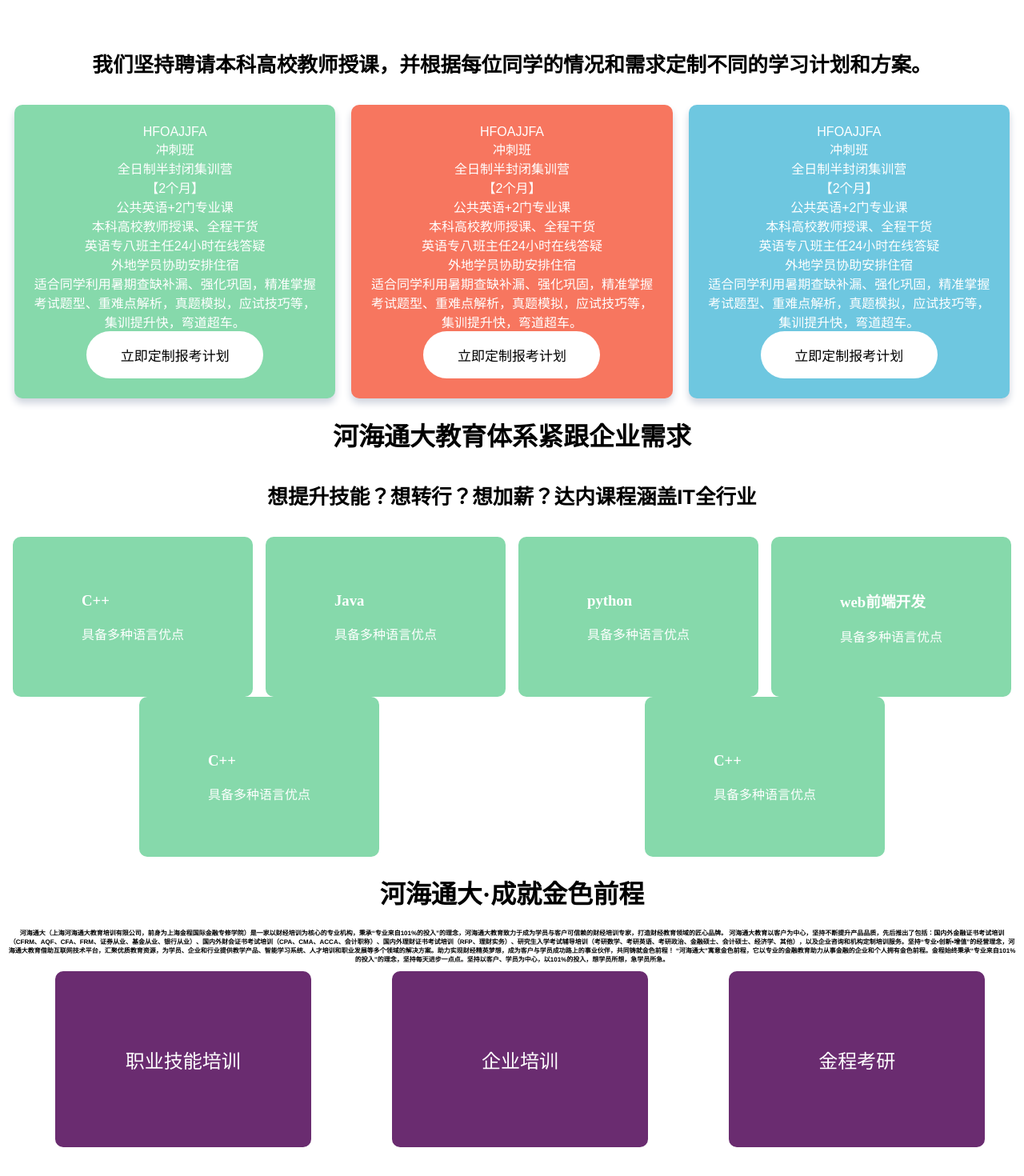
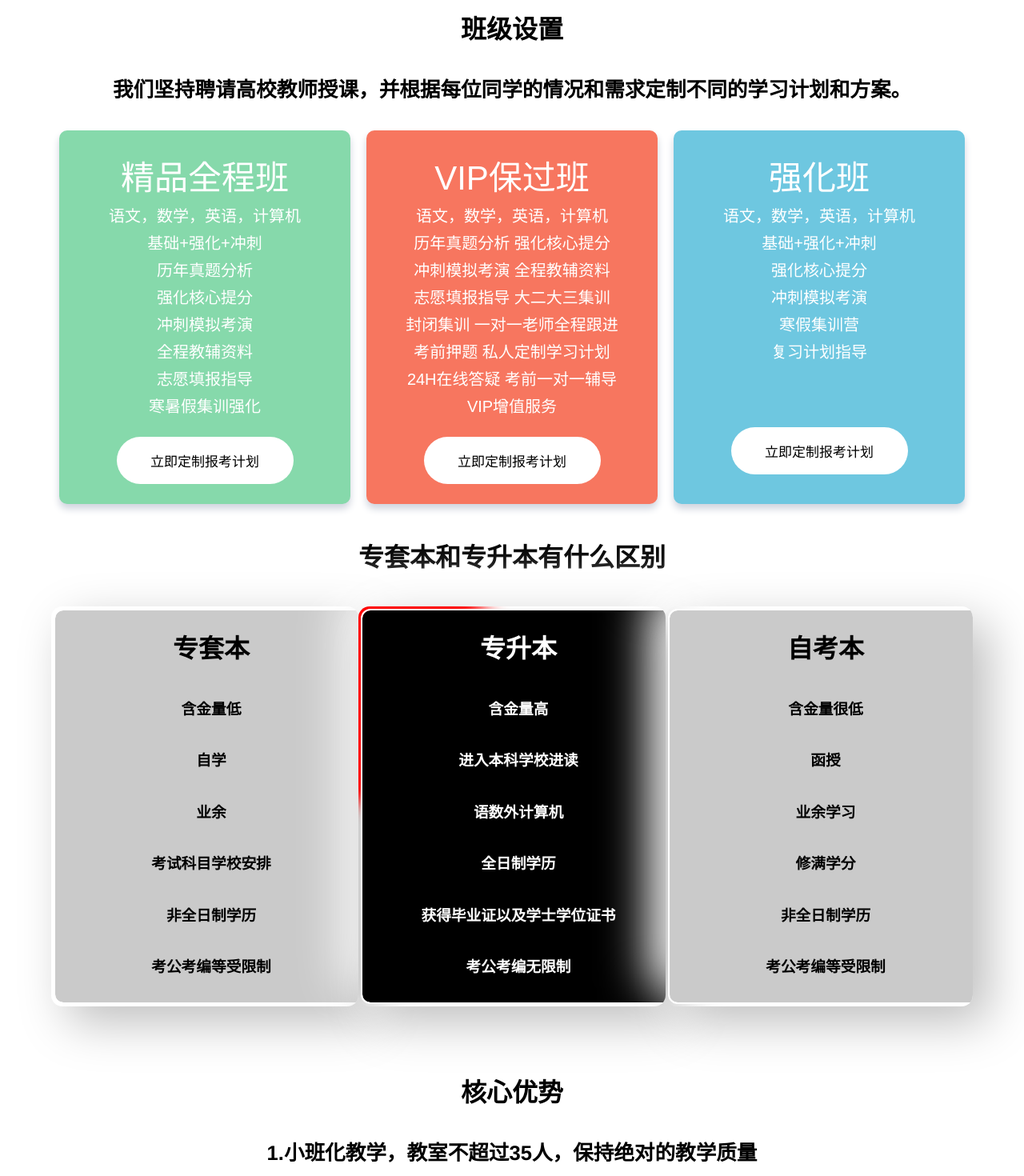
Before and after one commit to chenjiaweizzZ/hetaitongda, a Vue app in the folder app/: page / in a window 1280 px wide. Shown: the part 120-1590 px from the top of the page at 80% size. Before the commit the page ends 1554 px from the top, so only its background shows below. Built offline with nearby package versions, Linux system fonts and the light colour scheme.

Commit message:
首页样式结构修改

```diff
--- a/app/index.html
+++ b/app/index.html
@@ -3,7 +3,7 @@
   <head>
     <meta charset="utf-8">
     <meta name="viewport" content="width=device-width,initial-scale=1.0">
-    <title>河海通大教育</title>
+    <title>菏海通大教育</title>
   </head>
   <body>
     <div id="app"></div>
--- a/app/src/views/Home.vue
+++ b/app/src/views/Home.vue
@@ -1,21 +1,27 @@
 <template>
     <div class="home-wrapper">
         <content-A/>
-        <content-B/>
-        <content-c/>
+        <!-- <content-B/>
+        <content-c/> -->
+        <conten-diff-a/>
+        <content-special/>
     </div>
 </template>
 
 <script>
 import contentA from './components/contentA.vue';
-import contentB from './components/contentB.vue';
-import contentC from './components/contentC.vue';
+// import contentB from './components/contentB.vue';
+// import contentC from './components/contentC.vue';
+import contenDiffA from './components/contenDiffA.vue';
+import contentSpecial from './components/contentSpecial.vue';
 export default {
     name: 'Home',
     components: {
         contentA,
-        contentB,
-        contentC
+        contenDiffA,
+        contentSpecial
+        // contentB,
+        // contentC
      },
     data() {
         return {
--- /dev/null
+++ b/app/src/views/components/contenDiffA.vue
@@ -0,0 +1,173 @@
+<template>
+    <div class="contentDiffA">
+        <div class="section">
+            <h1 class="title1">专套本和专升本有什么区别</h1>
+        </div>
+        <div class="card-box">
+            <div class="card">
+                <div class="bg bg1">
+                    <h1>专套本</h1>
+                    <h3>含金量低</h3>
+                    <h3>自学</h3>
+                    <h3>业余</h3>
+                    <h3>考试科目学校安排</h3>
+                    <h3>非全日制学历</h3>
+                    <h3>考公考编等受限制</h3>
+                </div>
+                <!-- <div class="blob"></div> -->
+            </div>
+            <div class="card">
+                <div class="bg bg2">
+                    <h1>专升本</h1>
+                    <h3>含金量高</h3>
+                    <h3>进入本科学校进读</h3>
+                    <h3>语数外计算机</h3>
+                    <h3>全日制学历</h3>
+                    <h3>获得毕业证以及学士学位证书</h3>
+                    <h3>考公考编无限制</h3>
+                </div>
+                <div class="blob"></div>
+            </div>
+            <div class="card">
+                <div class="bg bg1">
+                    <h1>自考本</h1>
+                    <h3>含金量很低</h3>
+                    <h3>函授</h3>
+                    <h3>业余学习</h3>
+                    <h3>修满学分</h3>
+                    <h3>非全日制学历</h3>
+                    <h3>考公考编等受限制</h3>
+                </div>
+                <!-- <div class="blob"></div> -->
+            </div>
+        </div>
+    </div>
+</template>
+
+<script>
+export default {
+    name: 'contentDiffA',
+    data() {
+        return {
+        }
+    }
+}
+</script>
+<style scoped>
+
+.contentDiffA {
+    display: flex;
+    flex-direction: column;
+    align-items: center;
+}
+.section {
+    text-align: center;
+    /* margin-left: 80px;
+    margin-right: 80px; */
+}
+
+.title1 {
+    font-size: 2em;
+    font-weight: bold;
+}
+
+.title2 {
+    font-size: 1.6em;
+    font-weight: bold;
+    font-family: Montserrat, Helvetica, Arial, sans-serif;
+}
+
+.card-box {
+    /* position: relative; */
+    display: flex;
+    flex: 0 1 30%;
+    justify-content: space-around;
+    margin-bottom: 40px;
+    width: 90vw;
+}
+
+.card {
+    position: relative;
+    width: 400px;
+    height: 500px;
+    border-radius: 14px;
+    z-index: 10;
+    overflow: hidden;
+    display: flex;
+    flex-direction: column;
+    align-items: center;
+    justify-content: center;
+    box-shadow: 20px 20px 60px #bebebe, -20px -20px 60px #ffffff;
+    text-align: center;
+    margin-top: 20px;
+    margin-bottom: 20px;
+}
+
+.bg {
+    position: absolute;
+    top: 5px;
+    left: 5px;
+    width: 390px;
+    height: 490px;
+    z-index: 2;
+    background: rgba(255, 255, 255, .95);
+    /* backdrop-filter: blur(24px); */
+    border-radius: 10px;
+    overflow: hidden;
+    outline: 2px solid white;
+    display: flex;
+    flex-direction: column;
+    align-items: center;
+}
+
+.bg1 {
+    background: rgb(202, 202, 202);
+}
+
+.bg2 {
+    background: black;
+    color: white;
+}
+
+.blob {
+    position: absolute;
+    z-index: 1;
+    top: 50%;
+    left: 50%;
+    width: 300px;
+    height: 300px;
+    border-radius: 50%;
+    background-color: #ff0000;
+    opacity: 1;
+    filter: blur(12px);
+    animation: blob-bounce 5s infinite ease;
+}
+
+@keyframes blob-bounce {
+    0% {
+        transform: translate(-100%, -100%) translate3d(0, 0, 0);
+    }
+
+    25% {
+        transform: translate(-100%, -100%) translate3d(100%, 0, 0);
+    }
+
+    50% {
+        transform: translate(-100%, -100%) translate3d(100%, 100%, 0);
+    }
+
+    75% {
+        transform: translate(-100%, -100%) translate3d(0, 100%, 0);
+    }
+
+    100% {
+        transform: translate(-100%, -100%) translate3d(0, 0, 0);
+    }
+}
+
+@media (max-width: 1200px) {
+    .card-box {
+        flex-wrap: wrap;
+    }
+}
+</style>
--- a/app/src/views/components/contentA.vue
+++ b/app/src/views/components/contentA.vue
@@ -2,48 +2,48 @@
     <div class="contentA">
         <div class="section">
             <h1 class="title1">班级设置</h1>
-            <h4 class="title2">我们坚持聘请本科高校教师授课，并根据每位同学的情况和需求定制不同的学习计划和方案。</h4>
+            <h4 class="title2">我们坚持聘请高校教师授课，并根据每位同学的情况和需求定制不同的学习计划和方案。</h4>
         </div>
         <div class="card-group">
             <div class="card-client client1">
                 <div class="social-media">
-                    <div class="card-title1">HFOAJJFA</div>
-                    <div class="card-title2">冲刺班</div>
-                    <div class="card-title2">全日制半封闭集训营</div>
-                    <div>【2个月】</div>
-                    <div>公共英语+2门专业课</div>
-                    <div>本科高校教师授课、全程干货</div>
-                    <div>英语专八班主任24小时在线答疑</div>
-                    <div>外地学员协助安排住宿</div>
-                    <div>适合同学利用暑期查缺补漏、强化巩固，精准掌握考试题型、重难点解析，真题模拟，应试技巧等，集训提升快，弯道超车。</div>
+                    <div class="card-title1">精品全程班</div>
+                    <div class="card-title2">语文，数学，英语，计算机</div>
+                    <div class="card-title2">基础+强化+冲刺</div>
+                    <div class="card-title2">历年真题分析</div>
+                    <div class="card-title2">强化核心提分</div>
+                    <div class="card-title2">冲刺模拟考演</div>
+                    <div class="card-title2">全程教辅资料</div>
+                    <div class="card-title2">志愿填报指导</div>
+                    <div class="card-title2">寒暑假集训强化</div>
                     <button class="card-btn">立即定制报考计划</button>
                 </div>
             </div>
             <div class="card-client client2">
                 <div class="social-media">
-                    <div class="card-title1">HFOAJJFA</div>
-                    <div class="card-title2">冲刺班</div>
-                    <div class="card-title2">全日制半封闭集训营</div>
-                    <div>【2个月】</div>
-                    <div>公共英语+2门专业课</div>
-                    <div>本科高校教师授课、全程干货</div>
-                    <div>英语专八班主任24小时在线答疑</div>
-                    <div>外地学员协助安排住宿</div>
-                    <div>适合同学利用暑期查缺补漏、强化巩固，精准掌握考试题型、重难点解析，真题模拟，应试技巧等，集训提升快，弯道超车。</div>
+                    <div class="card-title1">VIP保过班</div>
+                    <div class="card-title2">语文，数学，英语，计算机</div>
+                    <div class="card-title2">历年真题分析  强化核心提分  </div>
+                    <div class="card-title2">冲刺模拟考演  全程教辅资料 </div>
+                    <div class="card-title2">志愿填报指导 大二大三集训</div>
+                    <div class="card-title2">封闭集训 一对一老师全程跟进</div>
+                    <div class="card-title2">考前押题 私人定制学习计划</div>
+                    <div class="card-title2">24H在线答疑 考前一对一辅导</div>
+                    <div class="card-title2">VIP增值服务</div>
                     <button class="card-btn">立即定制报考计划</button>
                 </div>
             </div>
             <div class="card-client client3">
                 <div class="social-media">
-                    <div class="card-title1">HFOAJJFA</div>
-                    <div class="card-title2">冲刺班</div>
-                    <div class="card-title2">全日制半封闭集训营</div>
-                    <div>【2个月】</div>
-                    <div>公共英语+2门专业课</div>
-                    <div>本科高校教师授课、全程干货</div>
-                    <div>英语专八班主任24小时在线答疑</div>
-                    <div>外地学员协助安排住宿</div>
-                    <div>适合同学利用暑期查缺补漏、强化巩固，精准掌握考试题型、重难点解析，真题模拟，应试技巧等，集训提升快，弯道超车。</div>
+                    <div class="card-title1">强化班</div>
+                    <div class="card-title2">语文，数学，英语，计算机</div>
+                    <div class="card-title2">基础+强化+冲刺</div>
+                    <div class="card-title2">强化核心提分</div>
+                    <div class="card-title2">冲刺模拟考演</div>
+                    <div class="card-title2">寒假集训营</div>
+                    <div class="card-title2">复习计划指导</div>
+                    <div class="card-title2"> &nbsp; </div>
+                    <div class="card-title2"> &nbsp; </div>
                     <button class="card-btn">立即定制报考计划</button>
                 </div>
             </div>
@@ -62,7 +62,20 @@ export default {
 </script>
 <style scoped>
 .contentA {
-    margin-top: 100px;
+    margin-top: 110px;
+    width: 100%;
+    display: flex;
+    flex-direction: column;
+    align-items: center;
+}
+
+.card-title2 {
+    font-size: 20px;
+    margin: 5px 0px;
+}
+
+.card-title1 {
+    font-size: 42px;
 }
 .home-wrapper {
     width: 100%;
@@ -81,6 +94,8 @@ export default {
 
 .section {
     text-align: center;
+    /* margin-left: 80px;
+    margin-right: 80px; */
 }
 
 .title1 {
@@ -98,6 +113,7 @@ export default {
     display: flex;
     justify-content: space-around;
     flex: 0 1 30%;
+    width: 90vw;
 }
 
 .card-client {
@@ -108,6 +124,7 @@ export default {
     padding-right: 20px;
     margin-left: 10px;
     margin-right: 10px;
+    margin-bottom: 20px;
     /* border: 4px solid #7cdacc; */
     box-shadow: 0 6px 10px rgba(207, 212, 222, 1);
     border-radius: 10px;
@@ -154,6 +171,7 @@ export default {
 }
 
 .card-btn {
+    margin-top: 20px;
     position: relative;
     font-size: 17px;
     text-transform: uppercase;
--- /dev/null
+++ b/app/src/views/components/contentSpecial.vue
@@ -0,0 +1,39 @@
+<template>
+    <div class="contentSpecial">
+        <div class="section">
+            <h1 class="title1">核心优势</h1>
+            <h4 class="title2">1.小班化教学，教室不超过35人，保持绝对的教学质量</h4>
+            <h4 class="title2">2.全程面授，每周六周天其中一天开课</h4>
+            <h4 class="title2">3.人性化教育，专车接送，爱心早餐</h4>
+            <h4 class="title2">4.价格低，后续住宿价格低至1块一天</h4>
+        </div>
+    </div>
+</template>
+
+<script>
+export default {
+    name: 'contentSpecial',
+    data() {
+        return {
+        }
+    }
+}
+</script>
+<style scoped>
+.section {
+    text-align: center;
+    /* margin-left: 80px;
+    margin-right: 80px; */
+}
+
+.title1 {
+    font-size: 2em;
+    font-weight: bold;
+}
+
+.title2 {
+    font-size: 1.6em;
+    font-weight: bold;
+    font-family: Montserrat, Helvetica, Arial, sans-serif;
+}
+</style>
```
Also changed, not shown: app/src/components/Menu.vue (+8 -8 lines).
